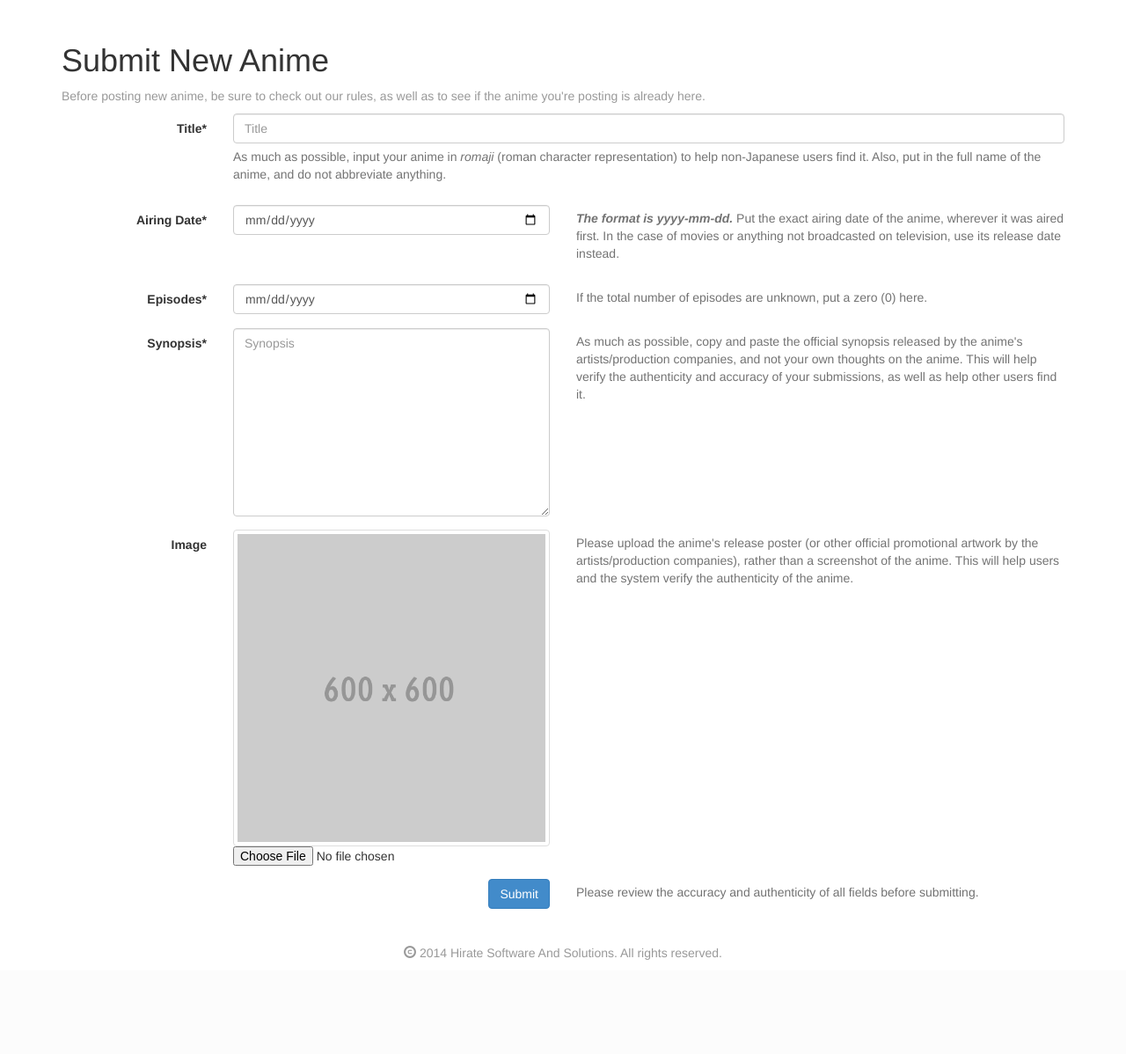
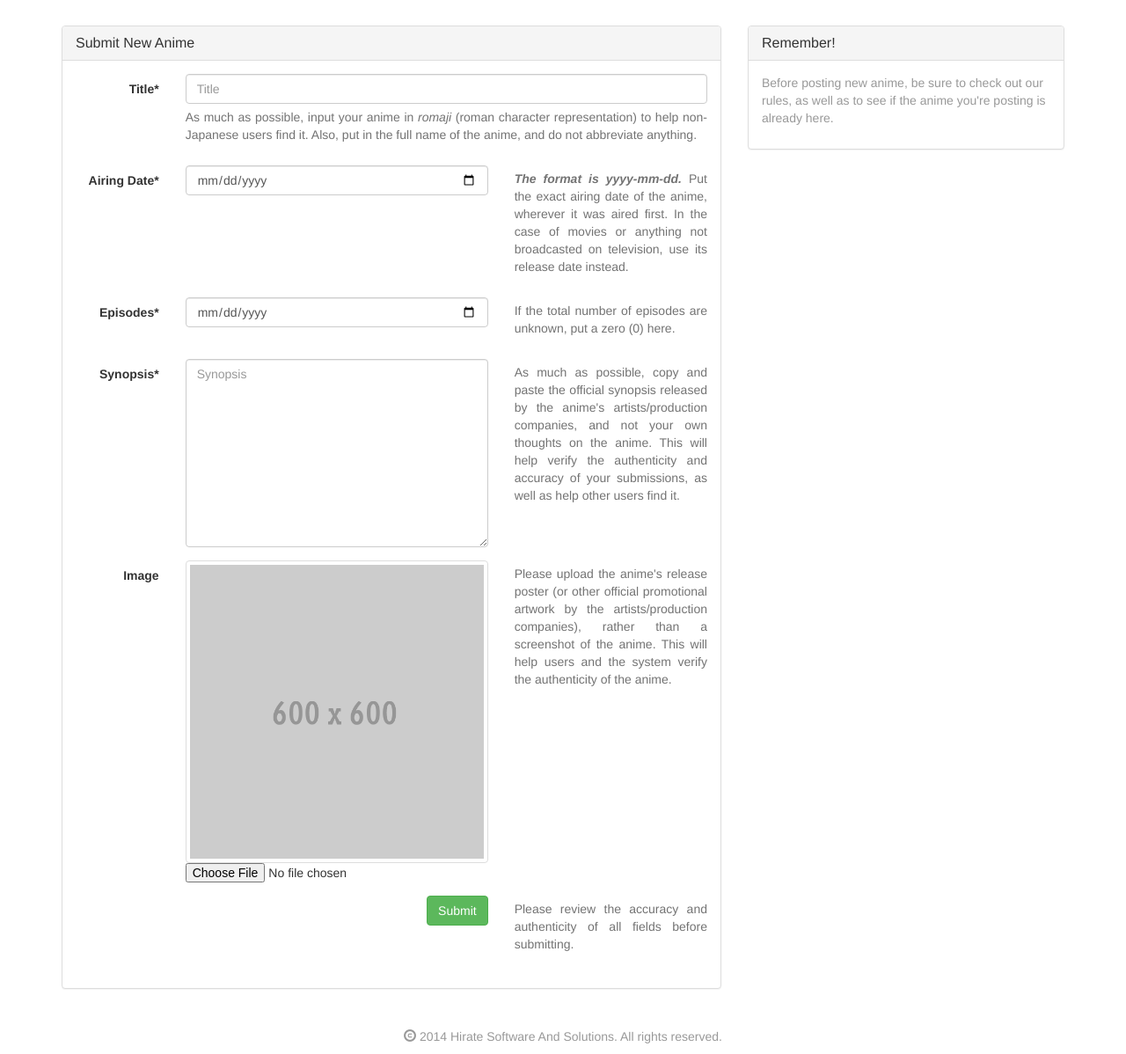
Before and after one commit to reybalgs/shounenwatch, a CodeIgniter app: page /index.php/anime/submit in a window 1280 px wide. Shown: the part 51-1249 px from the top of the page at 88% size. Before the commit the page ends 1142 px from the top, so only its background shows below. Run offline with CodeIgniter, Linux system fonts and the light colour scheme; some libraries are stand-ins or nearby versions.

Commit message:
Minor aesthetic changes
- Made the new anime and edit anime pages to Panels instead of floating fields
- Made the submit buttons on different forms green instead of blue
- Watchlist navbar list works now
- User ID is now stored in session

```diff
--- a/application/controllers/user.php
+++ b/application/controllers/user.php
@@ -280,6 +280,7 @@ class User extends CI_Controller {
                 # Put user data into session so we can track them
                 $user = $this->user_model->get_user($username_input);
                 $userdata = array('username'=>$user->username,
+                                  'user_id'=>$user->id,
                                   'logged_in'=>TRUE);
                 $this->session->set_userdata($userdata);
 
--- a/application/views/anime/create_new.php
+++ b/application/views/anime/create_new.php
@@ -1,6 +1,4 @@
 <div class="container">
-    <h1>Submit New Anime</h1>
-    <p class="text-muted">Before posting new anime, be sure to check out our rules, as well as to see if the anime you're posting is already here.</p>
     <?php
         if(validation_errors()) {
     ?>
@@ -12,6 +10,15 @@
     <?php
         }
     ?>
+    <div class="row">
+        <div class="col-md-8">
+            <div class="panel panel-default">
+                <div class="panel-heading">
+                    <h1 class="panel-title">
+                        Submit New Anime
+                    </h1>
+                </div>
+                <div class="panel-body">
                     <?php echo form_open_multipart(site_url('anime/submit'), array('class'=>'form-horizontal', 'role'=>'form')) ?>
                         <?php
                             if(form_error('anime-title')) {
@@ -36,7 +43,7 @@
 
                                     echo form_input($title_input);
                                 ?>
-                <span class="help-block">As much as possible, input your anime in <i>romaji</i> (roman character representation) to help non-Japanese users find it. Also, put in the full name of the anime, and do not abbreviate anything.</span>
+                                <span class="help-block text-justify">As much as possible, input your anime in <i>romaji</i> (roman character representation) to help non-Japanese users find it. Also, put in the full name of the anime, and do not abbreviate anything.</span>
                             </div>
                         </div>
                         <script>
@@ -58,7 +65,7 @@
                             }
                         ?>
                             <label for="animeInputAiring" class="col-sm-2 control-label">Airing Date*</label>
-            <div class="col-sm-4">
+                            <div class="col-sm-6">
                                 <?php
                                     $title_input = array(
                                         'name'=>'anime-airing',
@@ -71,7 +78,7 @@
                                     echo form_input($title_input);
                                 ?>
                             </div>
-            <span class="help-block col-sm-6"><b><i>The format is yyyy-mm-dd.</i></b> Put the exact airing date of the anime, wherever it was aired first. In the case of movies or anything not broadcasted on television, use its release date instead.</span>
+                            <span class="help-block col-sm-4 text-justify"><b><i>The format is yyyy-mm-dd.</i></b> Put the exact airing date of the anime, wherever it was aired first. In the case of movies or anything not broadcasted on television, use its release date instead.</span>
                         </div>
                         <?php
                             if(form_error('anime-episodes')) {
@@ -86,7 +93,7 @@
                             }
                         ?>
                             <label for="animeInputAiring" class="col-sm-2 control-label">Episodes*</label>
-            <div class="col-sm-4">
+                            <div class="col-sm-6">
                                 <?php
                                     $title_input = array(
                                         'name'=>'anime-episodes',
@@ -99,7 +106,7 @@
                                     echo form_input($title_input);
                                 ?>
                             </div>
-            <span class="help-block col-sm-6">If the total number of episodes are unknown, put a zero (0) here.</span>
+                            <span class="help-block col-sm-4 text-justify">If the total number of episodes are unknown, put a zero (0) here.</span>
                         </div>
                         <?php
                             if(form_error('anime-synopsis')) {
@@ -114,7 +121,7 @@
                             }
                         ?>
                             <label for="animeInputSynopsis" class="col-sm-2 control-label">Synopsis*</label>
-            <div class="col-sm-4">
+                            <div class="col-sm-6">
                                 <?php
                                     echo form_textarea(array(
                                         'name'=>'anime-synopsis',
@@ -125,11 +132,11 @@
                                     ));
                                 ?>
                             </div>
-            <span class="help-block col-sm-6">As much as possible, copy and paste the official synopsis released by the anime's artists/production companies, and not your own thoughts on the anime. This will help verify the authenticity and accuracy of your submissions, as well as help other users find it.</span>
+                            <span class="help-block col-sm-4 text-justify">As much as possible, copy and paste the official synopsis released by the anime's artists/production companies, and not your own thoughts on the anime. This will help verify the authenticity and accuracy of your submissions, as well as help other users find it.</span>
                         </div>
                         <div class="form-group">
                             <label for="animeInputImage" class="col-sm-2 control-label">Image</label>
-            <div class="col-sm-4">
+                            <div class="col-sm-6">
                                 <?php
                                     echo img(array(
                                         'src'=>base_url('static').'/'.'anime_placeholder.gif',
@@ -139,13 +146,29 @@
                                 ?>
                                 <input type="file" name="userfile" size="20"/>
                             </div>
-            <span class="help-block col-sm-6">Please upload the anime's release poster (or other official promotional artwork by the artists/production companies), rather than a screenshot of the anime. This will help users and the system verify the authenticity of the anime.</span>
+                            <span class="help-block col-sm-4 text-justify">Please upload the anime's release poster (or other official promotional artwork by the artists/production companies), rather than a screenshot of the anime. This will help users and the system verify the authenticity of the anime.</span>
                         </div>
                         <div class="form-group">
                             <label class="col-sm-2 control-label"></label>
-            <div class="col-sm-4">
-                <button class="btn btn-primary pull-right" type="submit">Submit</button>
+                            <div class="col-sm-6">
+                                <button class="btn btn-success pull-right" type="submit">Submit</button>
                             </div>
-            <span class="help-block col-sm-6">Please review the accuracy and authenticity of all fields before submitting.</span>
+                            <span class="help-block col-sm-4 text-justify">Please review the accuracy and authenticity of all fields before submitting.</span>
                         </div>
                     </div>
+            </div>
+        </div>
+        <div class="col-md-4">
+            <div class="panel panel-default">
+                <div class="panel-heading">
+                    <h1 class="panel-title">
+                        Remember!
+                    </h1>
+                </div>
+                <div class="panel-body">
+                    <p class="text-muted">Before posting new anime, be sure to check out our rules, as well as to see if the anime you're posting is already here.</p>
+                </div>
+            </div>
+        </div>
+    </div>
+</div>
--- a/application/views/templates/header.php
+++ b/application/views/templates/header.php
@@ -81,7 +81,7 @@
             </a>
             <ul class="dropdown-menu">
                 <li><a href="<?php echo site_url('user/profile').'/'.$this->session->userdata('username')?>"><i class="fa fa-user"></i> View Profile</a></li>
-                <li><a href="#"><i class="fa fa-play-circle"></i> Your Watchlist</a></li>
+                <li><a href="<?php echo site_url('user/manage_watchlist').'/'.$this->session->userdata('user_id')?>"><i class="fa fa-play-circle"></i> Your Watchlist</a></li>
                 <li><a href="<?php echo site_url('anime/submit') ?>"><i class="fa fa-plus"></i> Submit New Anime</a></li>
                 <li class="divider"></li>
                 <li><a href="<?php echo site_url('user/logout') ?>">Logout</a></li>
--- a/application/views/user/edit_profile.php
+++ b/application/views/user/edit_profile.php
@@ -67,7 +67,7 @@
                                 <span class="help-block">If you don't want to change your password, just leave these fields blank.</span>
                             </div>
                         </div>
-                        <button class="btn btn-primary pull-right" type="submit"><i class="fa fa-check"></i> Save Changes</button>
+                        <button class="btn btn-success pull-right" type="submit"><i class="fa fa-check"></i> Save Changes</button>
                 </div>
             </div>
         </div>
```
Also changed, not shown: application/views/anime/edit.php (+8 -8 lines). Lines whose indentation alone changed are shown as unchanged.
